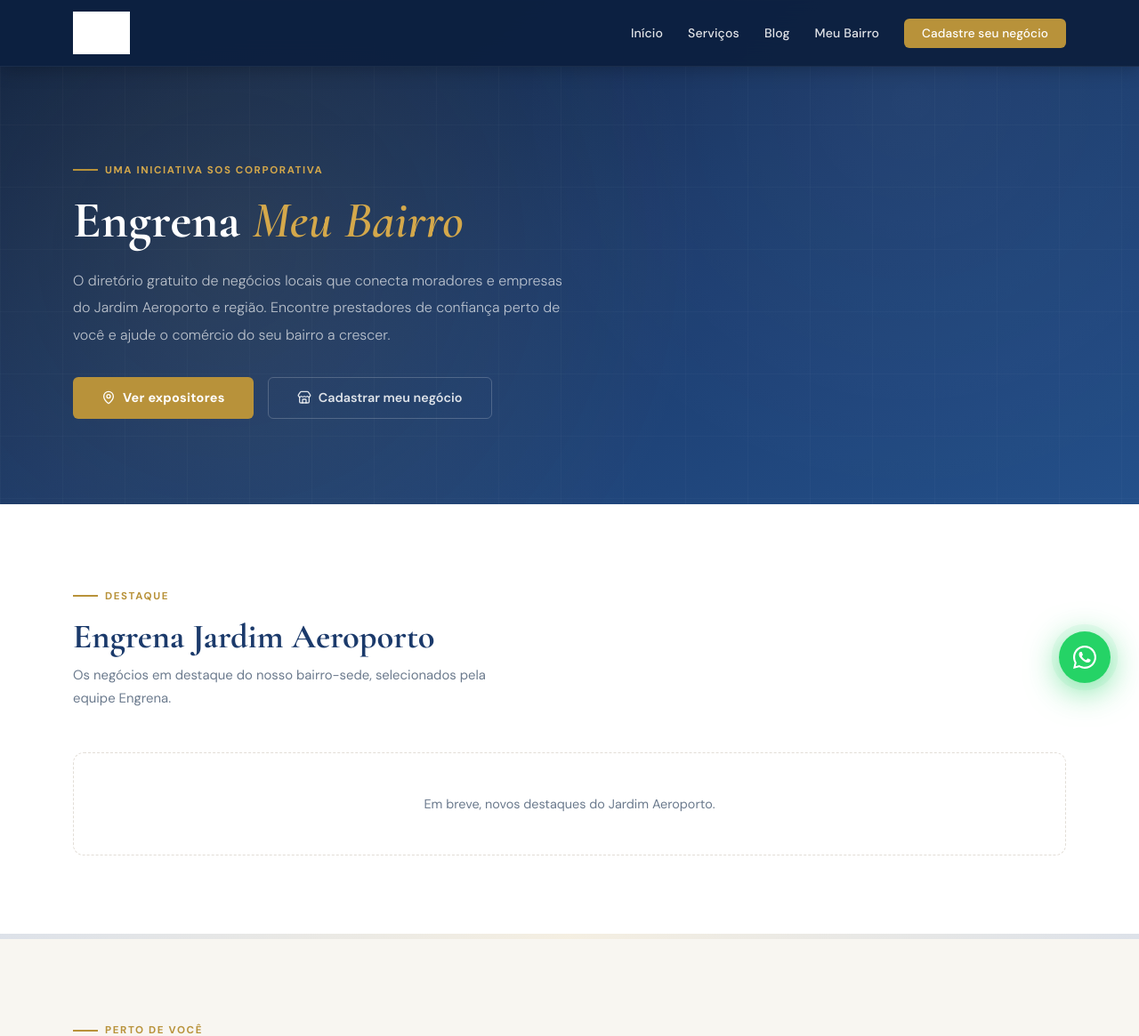
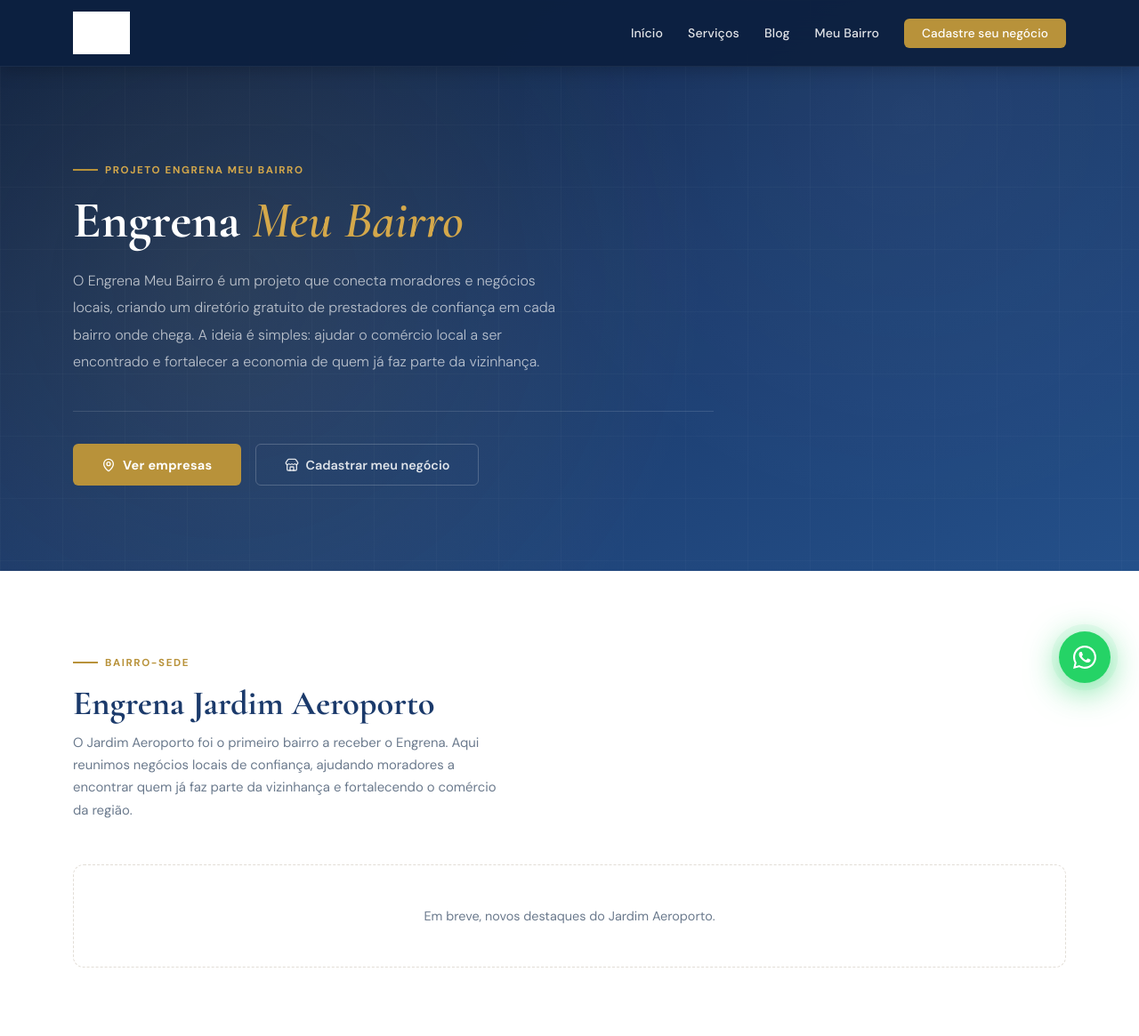
Before and after one commit to leanttro/soscorpotativa, a Flask app: page /engrena in a window 1280 px wide. Shown: the top 1165 px of the page at 89% size. Run offline with Flask 3, Linux system fonts and the light colour scheme; grey boxes are pictures that could not be loaded.

Commit message:
Update engrena.html

```diff
--- a/templates/engrena.html
+++ b/templates/engrena.html
@@ -158,8 +158,12 @@ img { max-width: 100%; display: block; }
 .eng-hero-inner .tag-label { color: var(--gold2); }
 .eng-hero-inner h1 { font-size: clamp(2.4rem,4.5vw,3.6rem); color: #fff; font-weight: 700; margin-bottom: 1.25rem; }
 .eng-hero-inner h1 em { color: var(--gold2); font-style: italic; }
-.eng-hero-inner p { font-size: 1rem; color: rgba(255,255,255,0.68); line-height: 1.9; margin-bottom: 2rem; font-weight: 300; max-width: 560px; }
-.eng-hero-actions { display: flex; gap: 1rem; flex-wrap: wrap; }
+.eng-hero-inner p { font-size: 1rem; color: rgba(255,255,255,0.68); line-height: 1.9; margin-bottom: 1rem; font-weight: 300; max-width: 560px; }
+.eng-hero-actions {
+  display: flex; gap: 1rem; flex-wrap: wrap;
+  margin-top: 2.5rem; padding-top: 2.25rem;
+  border-top: 1px solid rgba(255,255,255,0.12);
+}
 .eng-hero-btn-outline {
   display: inline-flex; align-items: center; gap: .5rem;
   background: transparent; color: rgba(255,255,255,0.85);
@@ -198,23 +202,23 @@ img { max-width: 100%; display: block; }
   flex-direction: column; transition: all .3s;
 }
 .produto-card:hover { transform: translateY(-4px); box-shadow: 0 20px 40px rgba(0,0,0,0.08); }
-.produto-img { height: 190px; overflow: hidden; background: var(--navy); }
+.produto-img { aspect-ratio: 1 / 1; overflow: hidden; background: var(--navy); }
 .produto-img img { width:100%; height:100%; object-fit:cover; transition: transform .5s; }
 .produto-card:hover .produto-img img { transform: scale(1.05); }
-.produto-body { padding: 1.5rem; flex: 1; display: flex; flex-direction: column; }
-.produto-body h3 { font-size: 1.1rem; color: var(--navy); margin-bottom: .5rem; }
-.eng-card-tags { display: flex; flex-wrap: wrap; gap: .4rem; margin-bottom: .8rem; }
+.produto-body { padding: 1.1rem; flex: 1; display: flex; flex-direction: column; }
+.produto-body h3 { font-size: .98rem; color: var(--navy); margin-bottom: .35rem; }
+.eng-card-tags { display: flex; flex-wrap: wrap; gap: .35rem; margin-bottom: .6rem; }
 .eng-chip {
-  display: inline-flex; align-items: center; gap: .35rem;
+  display: inline-flex; align-items: center; gap: .3rem;
   background: rgba(27,58,107,0.07); color: var(--navy);
-  font-size: .72rem; font-weight: 600; padding: .3rem .65rem; border-radius: 20px;
+  font-size: .68rem; font-weight: 600; padding: .25rem .55rem; border-radius: 20px;
 }
 .eng-chip.bairro { background: rgba(184,146,58,0.13); color: var(--gold); }
-.produto-body p { font-size: .87rem; color: var(--muted); line-height: 1.7; flex: 1; }
+.produto-body p { font-size: .82rem; color: var(--muted); line-height: 1.6; flex: 1; }
 .servico-link {
   display: inline-flex; align-items: center; gap: .4rem;
-  color: var(--navy); font-size: .83rem; font-weight: 700;
-  margin-top: 1.25rem; letter-spacing: .02em; transition: gap .2s;
+  color: var(--navy); font-size: .8rem; font-weight: 700;
+  margin-top: 1rem; letter-spacing: .02em; transition: gap .2s;
 }
 .produto-card:hover .servico-link { gap: .7rem; color: var(--gold); }
 
@@ -392,15 +396,15 @@ footer { background: var(--navy3); padding: 5rem 0 0; }
   <div class="eng-hero-pattern"></div>
   <div class="container">
     <div class="eng-hero-inner">
-      <span class="tag-label">Uma iniciativa SOS Corporativa</span>
+      <span class="tag-label">Projeto Engrena Meu Bairro</span>
       <h1>Engrena <em>Meu Bairro</em></h1>
       <p>
-        O diretório gratuito de negócios locais que conecta moradores e empresas do Jardim Aeroporto e região. Encontre prestadores de confiança perto de você e ajude o comércio do seu bairro a crescer.
+        O Engrena Meu Bairro é um projeto que conecta moradores e negócios locais, criando um diretório gratuito de prestadores de confiança em cada bairro onde chega. A ideia é simples: ajudar o comércio local a ser encontrado e fortalecer a economia de quem já faz parte da vizinhança.
       </p>
       <div class="eng-hero-actions">
         <a href="#eng-jardim-aeroporto" class="btn-gold">
           <i data-lucide="map-pin" style="width:16px;height:16px"></i>
-          Ver expositores
+          Ver empresas
         </a>
         <a href="#eng-cadastro" class="eng-hero-btn-outline">
           <i data-lucide="store" style="width:16px;height:16px"></i>
@@ -416,9 +420,9 @@ footer { background: var(--navy3); padding: 5rem 0 0; }
   <div class="container">
     <div class="eng-section-header reveal">
       <div>
-        <span class="tag-label">Destaque</span>
+        <span class="tag-label">Bairro-sede</span>
         <h2>Engrena Jardim Aeroporto</h2>
-        <p>Os negócios em destaque do nosso bairro-sede, selecionados pela equipe Engrena.</p>
+        <p>O Jardim Aeroporto foi o primeiro bairro a receber o Engrena. Aqui reunimos negócios locais de confiança, ajudando moradores a encontrar quem já faz parte da vizinhança e fortalecendo o comércio da região.</p>
       </div>
     </div>
 
```
